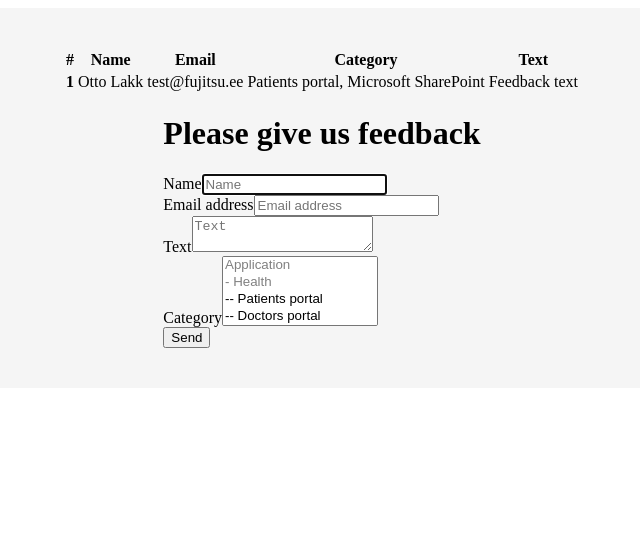
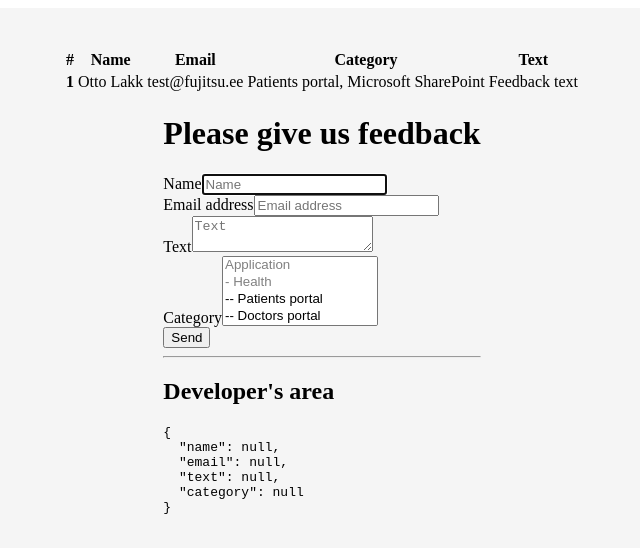
Before and after one commit to ibchk/Feedback-project-front, an Angular app: page / in a window 1280 px wide. Shown: the top 548 px of the page, without its empty margins (318-958 px from the left). Built offline with nearby package versions, Linux system fonts and the light colour scheme.

Commit message:
#5 now TypeScript listens HTML

```diff
--- a/src/app/app.component.html
+++ b/src/app/app.component.html
@@ -13,8 +13,7 @@
 </head>
 <body class="text-center">
 
-  <app-feedback-table></app-feedback-table>
-  <app-feedback-form></app-feedback-form>
-
+<app-feedback-table></app-feedback-table>
+<app-feedback-form></app-feedback-form>
 </body>
 </html>
--- a/src/app/app.module.ts
+++ b/src/app/app.module.ts
@@ -1,5 +1,7 @@
 import { NgModule } from '@angular/core';
 import { BrowserModule } from '@angular/platform-browser';
+
+import { ReactiveFormsModule } from '@angular/forms'
 
 import { AppRoutingModule } from './app-routing.module';
 import { AppComponent } from './app.component';
@@ -14,7 +16,8 @@ import { FeedbackTableComponent } from './feedback-table/feedback-table.componen
   ],
   imports: [
     BrowserModule,
-    AppRoutingModule
+    AppRoutingModule,
+    ReactiveFormsModule
   ],
   providers: [],
   bootstrap: [AppComponent]
--- a/src/app/feedback-form/feedback-form.component.html
+++ b/src/app/feedback-form/feedback-form.component.html
@@ -1,34 +1,35 @@
-<div class="form-feedback">
-  <form >
+  <form class="form-feedback" [formGroup]="feedbackForm" >
     <h1 class="h3 mb-3 fw-normal">Please give us feedback</h1>
     <div class="mb-3">
       <label for="inputName" class="visually-hidden">Name</label>
-      <input type="text" id="inputName" class="form-control" placeholder="Name" required autofocus>
+      <input type="text" id="inputName" class="form-control" placeholder="Name" formControlName="name" required autofocus>
     </div>
     <div class="mb-3">
       <label for="inputEmail" class="visually-hidden">Email address</label>
-      <input type="email" id="inputEmail" class="form-control" placeholder="Email address" required>
+      <input type="email" id="inputEmail" class="form-control" placeholder="Email address" formControlName="email" required>
     </div>
     <div class="mb-3">
       <label for="inputFeedback" class="visually-hidden">Text</label>
-      <textarea id="inputFeedback" class="form-control" placeholder="Text" required></textarea>
+      <textarea id="inputFeedback" class="form-control" placeholder="Text" formControlName="text" required></textarea>
     </div>
     <div class="mb-3">
       <label for="inputCategory" class="visually-hidden">Category</label>
-      <select id="inputCategory" class="form-select" multiple aria-label="multiple select example">
+      <select id="inputCategory" class="form-select" multiple aria-label="multiple select example" formControlName="category">
         <option value="1" disabled>Application</option>
         <option value="10" disabled>- Health</option>
-        <option value="11">-- Patients portal</option>
-        <option value="18">-- Doctors portal</option>
+        <option *ngFor="let category of healthC" [ngValue]="category">{{category}}</option>
         <option value="2" disabled>-- Remote visits portal</option>
-        <option value="6">--- Registration</option>
-        <option value="17">--- Virtual visit</option>
+        <option *ngFor="let category of remoteC" [ngValue]="category">{{category}}</option>
         <option value="22" disabled>- Document management</option>
-        <option value="23">-- OpenKM</option>
-        <option value="29">-- Microsoft SharePoint</option>
+        <option *ngFor="let category of documentC" [ngValue]="category">{{category}}</option>
       </select>
     </div>
 
     <button class="w-100 btn btn-lg btn-primary" type="submit">Send</button>
   </form>
-</div>
+
+  <section>
+    <hr>
+    <h1>Developer's area</h1>
+    <pre>{{ feedbackForm.value | json}}</pre>
+  </section>
--- a/src/app/feedback-form/feedback-form.component.ts
+++ b/src/app/feedback-form/feedback-form.component.ts
@@ -1,4 +1,5 @@
 import { Component, OnInit } from '@angular/core';
+import {FormGroup, FormBuilder, FormControl, Validators} from '@angular/forms';
 
 @Component({
   selector: 'app-feedback-form',
@@ -7,7 +8,24 @@ import { Component, OnInit } from '@angular/core';
 })
 export class FeedbackFormComponent implements OnInit {
 
-  constructor() { }
+  feedbackForm: FormGroup;
+  // nameControl;
+  // make subcategories for easier understanding
+  healthC: any = ['-- Patients portal', '-- Doctors portal'];
+  remoteC: any = ['--- Registration', '--- Virtual visit'];
+  documentC: any = ['-- OpenKM', '-- Microsoft SharePoint'];
+
+  constructor(private formBuilder: FormBuilder) {
+    this.feedbackForm = this.formBuilder.group({
+      name: new FormControl(null),
+      email: new FormControl(null),
+      text: new FormControl(null),
+      category: new FormControl(null)
+    });
+  }
+
+  // this.nameControl = this.feedbackForm.get('name') as FormControl;
+  // this.nameControl.setValue('Mark');
 
   ngOnInit(): void {
   }
--- a/tsconfig.json
+++ b/tsconfig.json
@@ -19,7 +19,8 @@
     "lib": [
       "es2018",
       "dom"
-    ]
+    ],
+
   },
   "angularCompilerOptions": {
     "enableI18nLegacyMessageIdFormat": false,
```
